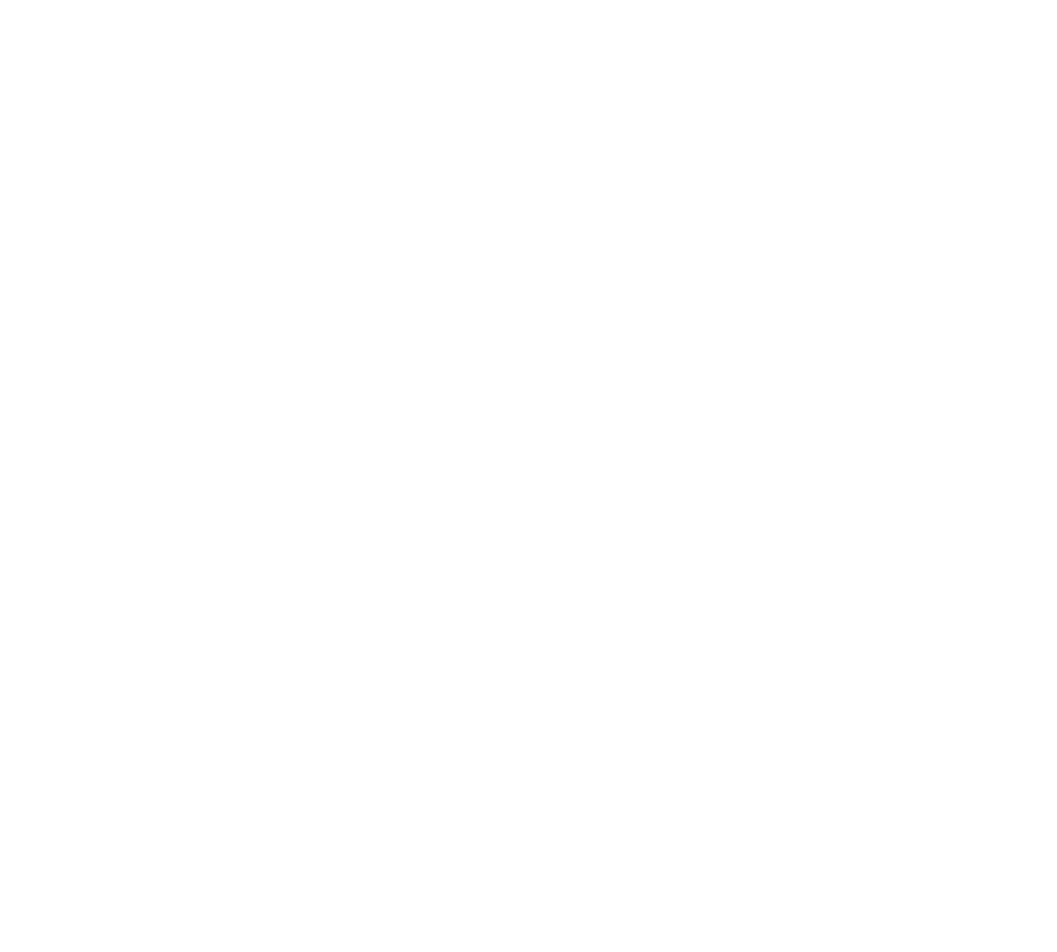
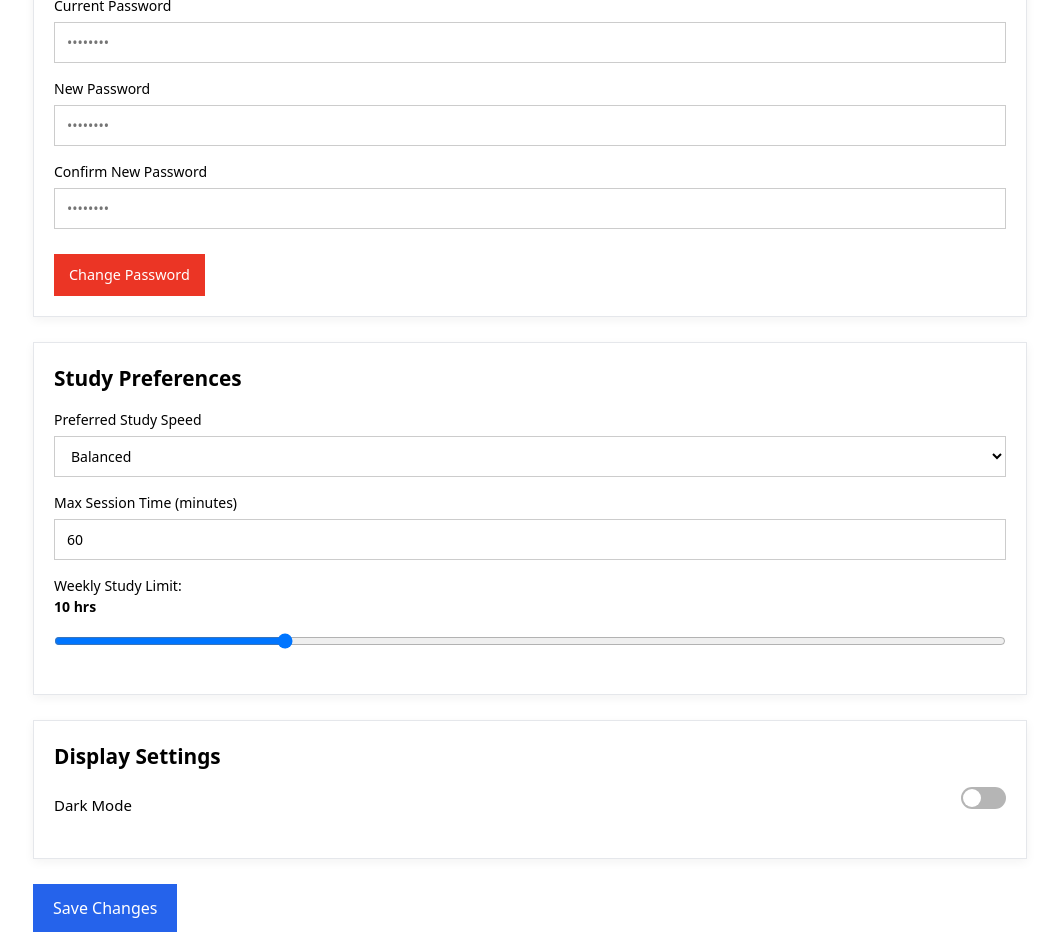
Before and after one commit to aravinth-krishna/reactapptest.client, a React (Vite) app: page /app/profile in a window 1280 px wide. Shown: the part 513-1465 px from the top of the page, without its empty margins (223-1280 px from the left). Before the commit the page ends 800 px from the top, so only its background shows below. Built offline with nearby package versions, Linux system fonts and the light colour scheme.

Commit message:
Enhance Course and Profile components

```diff
--- a/src/components/main/Course.jsx
+++ b/src/components/main/Course.jsx
@@ -39,6 +39,7 @@ function Course() {
         {/* Popover Form */}
         <div id="add-course-pop" popover="manual" className={styles.popover}>
           <div className={styles.popoverHeader}>
+            <h3>Add New Course</h3>
             <button
               popovertarget="add-course-pop"
               popovertargetaction="hide"
@@ -46,8 +47,6 @@ function Course() {
             >
               <IoIosClose size={26} />
             </button>
-
-            <h3>Add New Course</h3>
           </div>
 
           <form>
@@ -71,6 +70,7 @@ function Course() {
               <input type="number" placeholder="e.g. 5" />
             </label>
 
+            <div className={styles.selectRow}>
               <label>
                 Priority
                 <select>
@@ -90,6 +90,7 @@ function Course() {
                   <option>Advanced</option>
                 </select>
               </label>
+            </div>
 
             <button type="submit" className={styles.submitBtn}>
               Save Course
--- a/src/components/main/Course.module.css
+++ b/src/components/main/Course.module.css
@@ -123,6 +123,14 @@
   margin-top: 4px;
 }
 
+.selectRow {
+  width: 100%;
+  display: flex;
+  align-items: center;
+  justify-content: space-between;
+  margin-bottom: 20px;
+}
+
 .submitBtn {
   padding: 12px;
   background: #2563eb;
@@ -132,9 +140,6 @@
 }
 
 .closeBtn {
-  position: absolute;
-  top: 8px;
-  right: 10px;
   background: transparent;
   border: none;
   font-size: 18px;
--- a/src/components/main/Profile.jsx
+++ b/src/components/main/Profile.jsx
@@ -1,7 +1,154 @@
+import { useState } from "react";
 import styles from "./Profile.module.css";
 
 function Profile() {
-  return <div className={styles.profile}>Profile Component</div>;
+  const [name, setName] = useState("Aravinth Krishna");
+  const [email, setEmail] = useState("aravinth@example.com");
+
+  const [oldPass, setOldPass] = useState("");
+  const [newPass, setNewPass] = useState("");
+  const [confirmPass, setConfirmPass] = useState("");
+
+  const [studySpeed, setStudySpeed] = useState("normal");
+  const [maxSession, setMaxSession] = useState("60");
+  const [weeklyLimit, setWeeklyLimit] = useState(10);
+
+  const [darkMode, setDarkMode] = useState(false);
+
+  const handleSave = () => {
+    alert("Profile updated successfully!");
+  };
+
+  return (
+    <div className={styles.profile}>
+      <h1 className={styles.title}>Your Profile</h1>
+
+      <div className={styles.grid}>
+        {/* USER INFORMATION */}
+        <section className={styles.card}>
+          <h2>User Information</h2>
+
+          <label>
+            Full Name
+            <input
+              type="text"
+              value={name}
+              placeholder="Your name"
+              onChange={(e) => setName(e.target.value)}
+            />
+          </label>
+
+          <label>
+            Email Address
+            <input
+              type="email"
+              value={email}
+              placeholder="Your email"
+              onChange={(e) => setEmail(e.target.value)}
+            />
+          </label>
+        </section>
+
+        {/* PASSWORD CHANGE */}
+        <section className={styles.card}>
+          <h2>Change Password</h2>
+
+          <label>
+            Current Password
+            <input
+              type="password"
+              value={oldPass}
+              placeholder="••••••••"
+              onChange={(e) => setOldPass(e.target.value)}
+            />
+          </label>
+
+          <label>
+            New Password
+            <input
+              type="password"
+              value={newPass}
+              placeholder="••••••••"
+              onChange={(e) => setNewPass(e.target.value)}
+            />
+          </label>
+
+          <label>
+            Confirm New Password
+            <input
+              type="password"
+              value={confirmPass}
+              placeholder="••••••••"
+              onChange={(e) => setConfirmPass(e.target.value)}
+            />
+          </label>
+
+          <button className={styles.changePasswordButton}>
+            Change Password
+          </button>
+        </section>
+
+        {/* STUDY PREFERENCES */}
+        <section className={styles.card}>
+          <h2>Study Preferences</h2>
+
+          <label>
+            Preferred Study Speed
+            <select
+              value={studySpeed}
+              onChange={(e) => setStudySpeed(e.target.value)}
+            >
+              <option value="slow">Slow & Deep</option>
+              <option value="normal">Balanced</option>
+              <option value="fast">Fast Paced</option>
+            </select>
+          </label>
+
+          <label>
+            Max Session Time (minutes)
+            <input
+              value={maxSession}
+              onChange={(e) => setMaxSession(e.target.value)}
+              type="number"
+              placeholder="e.g. 3"
+            ></input>
+          </label>
+
+          <label>
+            Weekly Study Limit: <strong>{weeklyLimit} hrs</strong>
+            <input
+              type="range"
+              min="1"
+              max="40"
+              value={weeklyLimit}
+              onChange={(e) => setWeeklyLimit(e.target.value)}
+            />
+          </label>
+        </section>
+
+        {/* DISPLAY SETTINGS */}
+        <section className={styles.card}>
+          <h2>Display Settings</h2>
+
+          <div className={styles.toggleRow}>
+            <span>Dark Mode</span>
+            <label className={styles.switch}>
+              <input
+                type="checkbox"
+                checked={darkMode}
+                onChange={() => setDarkMode(!darkMode)}
+              />
+              <span className={styles.slider}></span>
+            </label>
+          </div>
+        </section>
+      </div>
+
+      <button className={styles.saveBtn} onClick={handleSave}>
+        Save Changes
+      </button>
+    </div>
+  );
 }
 
 export default Profile;
--- a/src/components/main/Profile.module.css
+++ b/src/components/main/Profile.module.css
@@ -0,0 +1,148 @@
+.profile {
+  padding: 20px 30px;
+  padding-left: 20vw;
+}
+
+.title {
+  font-size: 2rem;
+  margin-bottom: 20px;
+}
+
+/* Layout Grid */
+.grid {
+  display: flex;
+  flex-direction: column;
+  gap: 25px;
+}
+
+/* Card Box */
+.card {
+  background: white;
+  padding: 20px;
+  border: 1px solid #e5e7eb;
+  box-shadow: 0 3px 10px rgba(0, 0, 0, 0.05);
+}
+
+.card h2 {
+  margin-bottom: 15px;
+  font-size: 1.3rem;
+}
+
+/* Labels and Inputs */
+.card label {
+  display: flex;
+  flex-direction: column;
+  margin-bottom: 15px;
+  font-size: 14px;
+  font-weight: 500;
+}
+
+.card input,
+.card select,
+.card textarea {
+  margin-top: 6px;
+  padding: 9px 12px;
+  border: 1px solid #ccc;
+  outline: none;
+  font-size: 14px;
+  transition: 0.2s;
+}
+
+.card input:focus,
+.card select:focus,
+.card textarea:focus {
+  border-color: #2563eb;
+  box-shadow: 0 0 0 2px rgba(37, 99, 235, 0.25);
+}
+
+.changePasswordButton {
+  margin-top: 10px;
+  padding: 10px 15px;
+  background: #eb3525;
+  color: white;
+  border: none;
+  cursor: pointer;
+  font-size: 0.9rem;
+  transition: 0.2s ease;
+}
+
+.changePasswordButton:hover {
+  background: #a82a1f;
+}
+
+/* Save Button */
+.saveBtn {
+  margin-top: 25px;
+  padding: 12px 20px;
+  background: #2563eb;
+  color: white;
+  border: none;
+  cursor: pointer;
+  font-size: 1rem;
+  transition: 0.2s ease;
+}
+
+.saveBtn:hover {
+  background: #1e40af;
+}
+
+/* Switch Toggle Component */
+.toggleRow {
+  display: flex;
+  justify-content: space-between;
+  align-items: center;
+  margin-bottom: 14px;
+  font-size: 15px;
+}
+
+/* Switch Style */
+.switch {
+  position: relative;
+  width: 45px;
+  height: 22px;
+  display: inline-block;
+}
+
+.switch input {
+  opacity: 0;
+  width: 0;
+  height: 0;
+}
+
+.slider {
+  position: absolute;
+  cursor: pointer;
+  background-color: #b5b5b5;
+  border-radius: 34px;
+  top: 0;
+  left: 0;
+  right: 0;
+  bottom: 0;
+  transition: 0.3s;
+}
+
+.slider:before {
+  position: absolute;
+  content: "";
+  height: 18px;
+  width: 18px;
+  background: white;
+  border-radius: 50%;
+  left: 2px;
+  bottom: 2px;
+  transition: 0.3s;
+}
+
+input:checked + .slider {
+  background-color: #2563eb;
+}
+
+input:checked + .slider:before {
+  transform: translateX(23px);
+}
+
+/* Range Input */
+input[type="range"] {
+  width: 100%;
+  cursor: pointer;
+}
```
Lines whose indentation alone changed are shown as unchanged.
